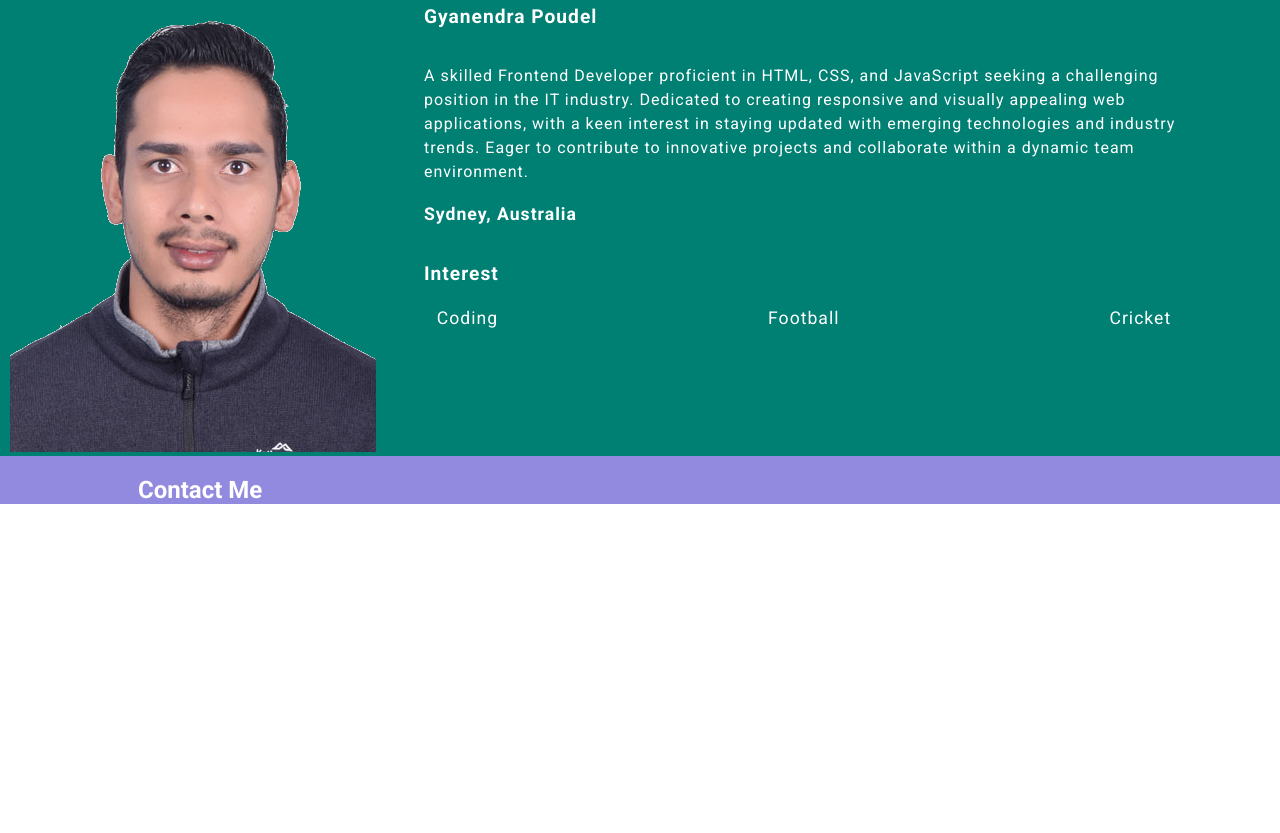
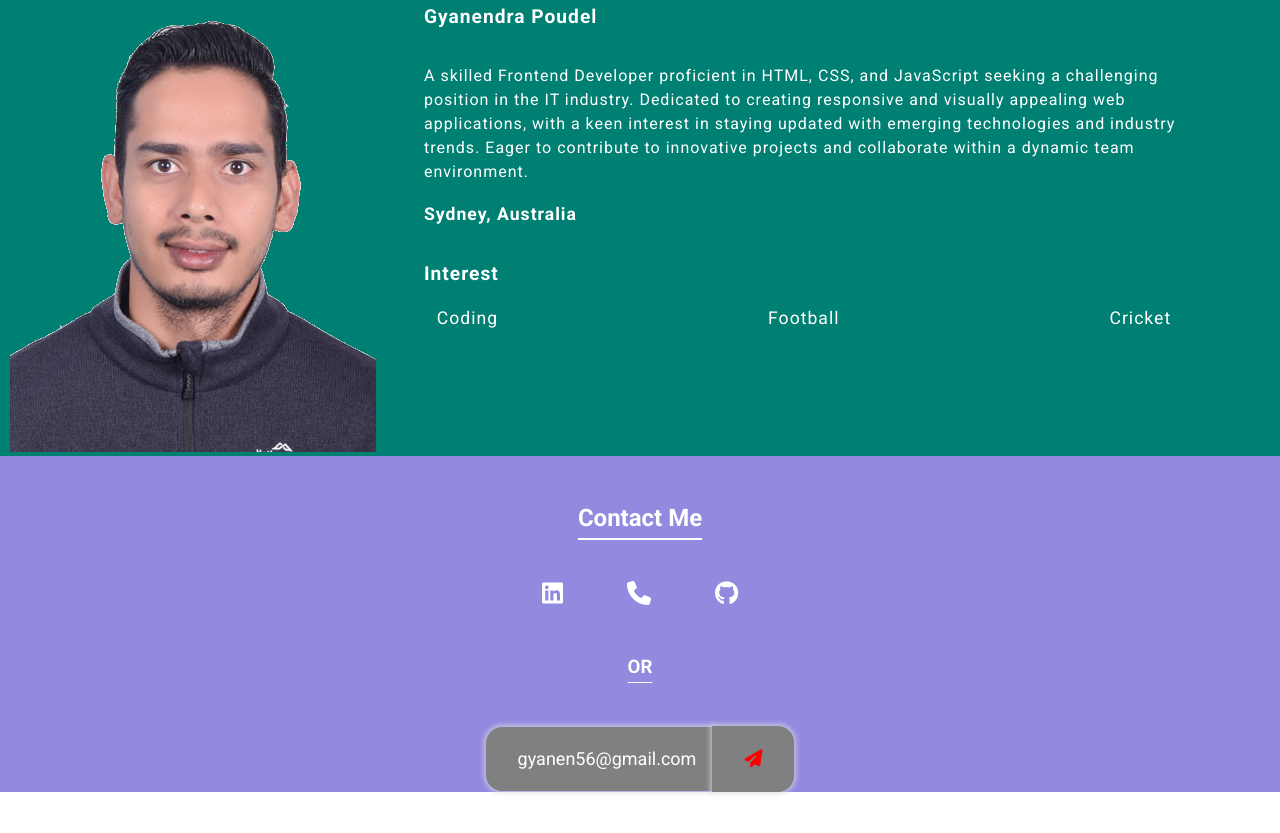
Before and after one commit to gyanendrapoudel/porfolio, a plain HTML site: page index.html in a window 1280 px wide. Shown: the part 1919-2752 px from the top of the page. Before the commit the page ends 2443 px from the top, so only its background shows below. Drawn offline with Linux system fonts and the light colour scheme.

Commit message:
contact me finished

```diff
--- a/index.html
+++ b/index.html
@@ -58,7 +58,10 @@
             <p class="name-text"><span style="font-size: 12px;">Hi I'm </span>Gyanendra Poudel</p>
             <div >Soft. Engineer</div>
             <p>I love coding. <br>I am Passionate coder proficient in multiple languages, adept at problem-solving and turning ideas into functional software solutions. </p>
+            <a href="./public/gyan.png" download>
             <button class="btn">Download CV <i class="fa-solid fa-download"></i></button>
+
+            </a>
             <div class="about-me-img">
                 <img src="./public/gyan.png" alt="">
             </div>
@@ -253,7 +256,36 @@
         <!-- contact me -->
         <section class="contact pad-maker">
             <h2>Contact Me</h2>
+            <div class="contact-links display-flex-center">
+                <div class="contact-links1">
+                    <a href="https://www.linkedin.com/in/gyanendra-p-015a90182/">
+                        <i class="fa-brands fa-linkedin"></i>
+                    </a>
+                </div>
+                <div class="contact-links2">
+                     <a href="">
+                       <i class="fa-solid fa-phone"></i>
+                    </a>
+                </div>
+
+                <div class="contact-links3">
+                     <a href="https://github.com/gyanendrapoudel/">
+                       <i class="fa-brands fa-github"></i>
+                    </a>
+                </div>
+
+            </div>
+            <h3>OR</h3>
+            <div class="email-link display-flex-center">
+
+                <span>gyanen56@gmail.com</span>
+                <a href=mailto:"gyanen56@gmail.com"><i class="fa-solid fa-paper-plane"></i></a>
+
+            </div>
         </section>
+
+        <!-- footer -->
+
 
 
 
--- a/style.css
+++ b/style.css
@@ -422,6 +422,64 @@ background-color: var(--third--);
      border-radius: 10px;
 }
 /* contact me */
+.contact{
+    margin-top: 2rem ;
+    margin-bottom: 3rem;
+
+}
+.contact>h2, .contact>h3{
+    text-align: center;
+    margin-top: 3rem;
+    margin-bottom: 3rem;
+      text-decoration: underline;
+    text-underline-offset: 0.5em;
+
+
+}
+.contact-links{
+    gap:4rem;
+    font-size: 1.5rem;
+}
+.email-link>div{
+
+}
+
+.email-link>*{
+    font-size: 18px;
+    background-color: gray;
+    padding: 1.5rem 2rem;
+    line-height: 1rem;
+    box-shadow: var(--shadow--);
+
+}
+.email-link a:last-child{
+    color: red;
+    cursor: pointer;
+    border-top-right-radius: 1rem;
+    border-bottom-right-radius: 1rem;
+    transition: all 0.4s;
+
+}
+.email-link a:last-child:hover{
+    transform: scale(1.2);
+    background-color: red;
+    color: white;
+    border-top-right-radius: 50%;
+    border-bottom-right-radius: 50%;
+
+}
+.email-link>span{
+    padding-right: 1rem;
+    border-top-left-radius: 1rem;
+    border-bottom-left-radius: 1rem;
+    transition: all 0.4s;
+
+
+}
+.email-link>span:hover{
+    transform: scale(1.1);
+     background-color: red;
+}
 @media (max-width:550px) {
     .right-section{
         display: none;
```
